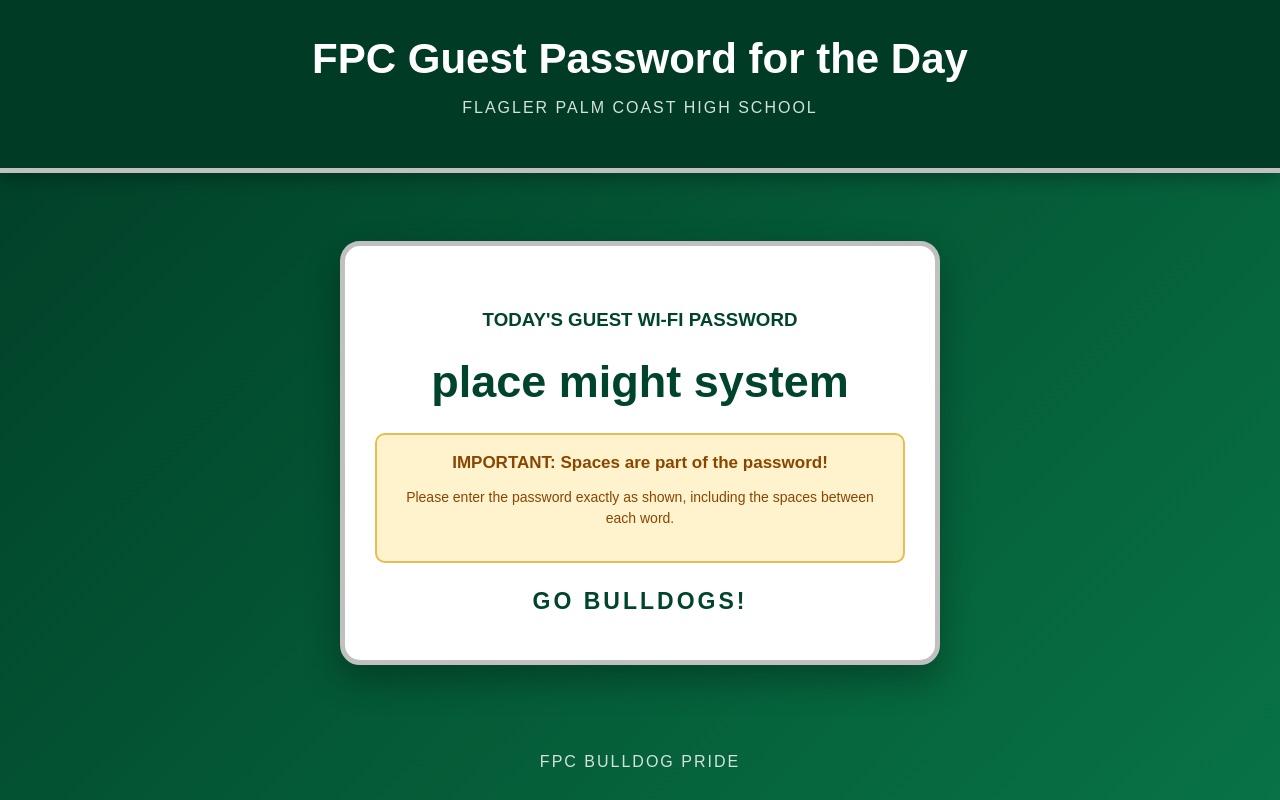
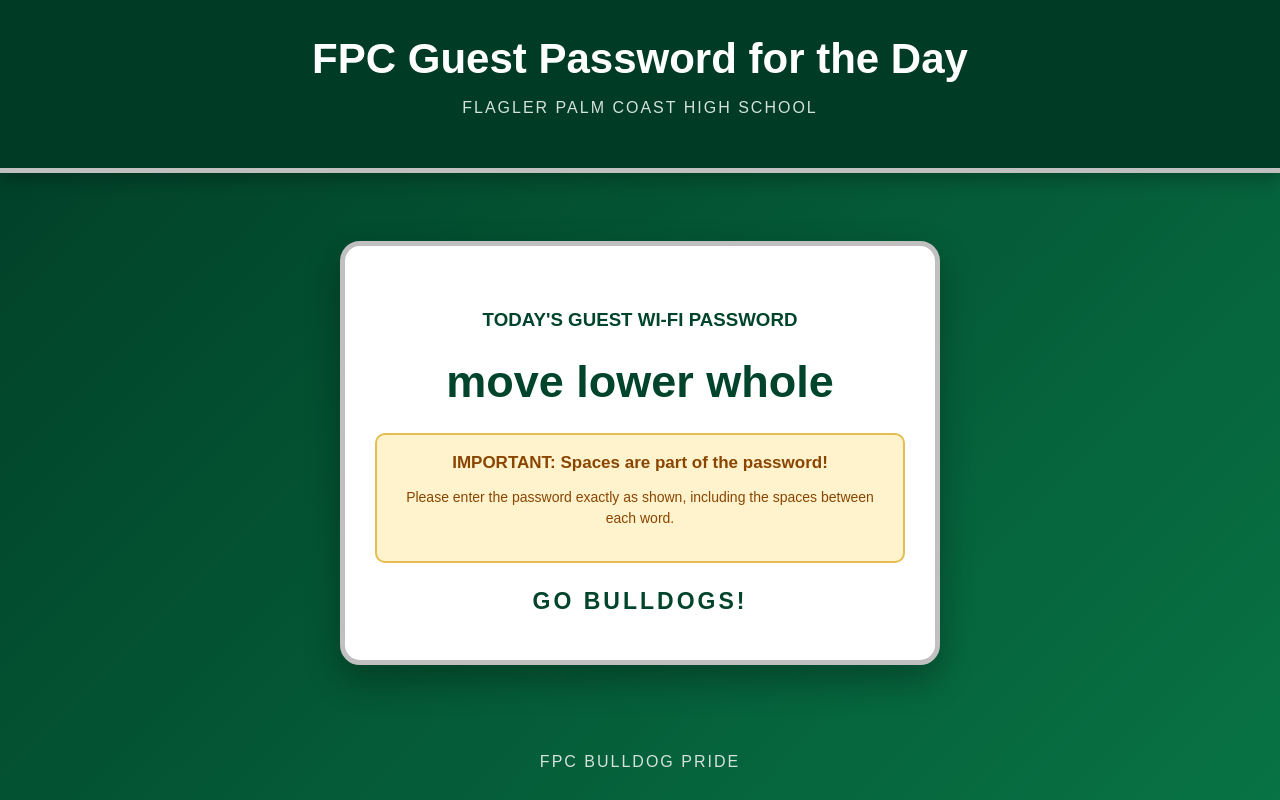
Before and after one commit to martinezr-netizen/FPC-GUEST, a plain HTML site: page index.html in a window 1280 px wide. Drawn offline with Linux system fonts and the light colour scheme.

Commit message:
Update index.html

```diff
--- a/index.html
+++ b/index.html
@@ -109,7 +109,7 @@
 
             <h3>TODAY'S GUEST WI-FI PASSWORD</h3>
 
-            <h2 class="password">place might system</h2>
+            <h2 class="password">move lower whole</h2>
 
             <div class="notice">
                 <strong>
```
